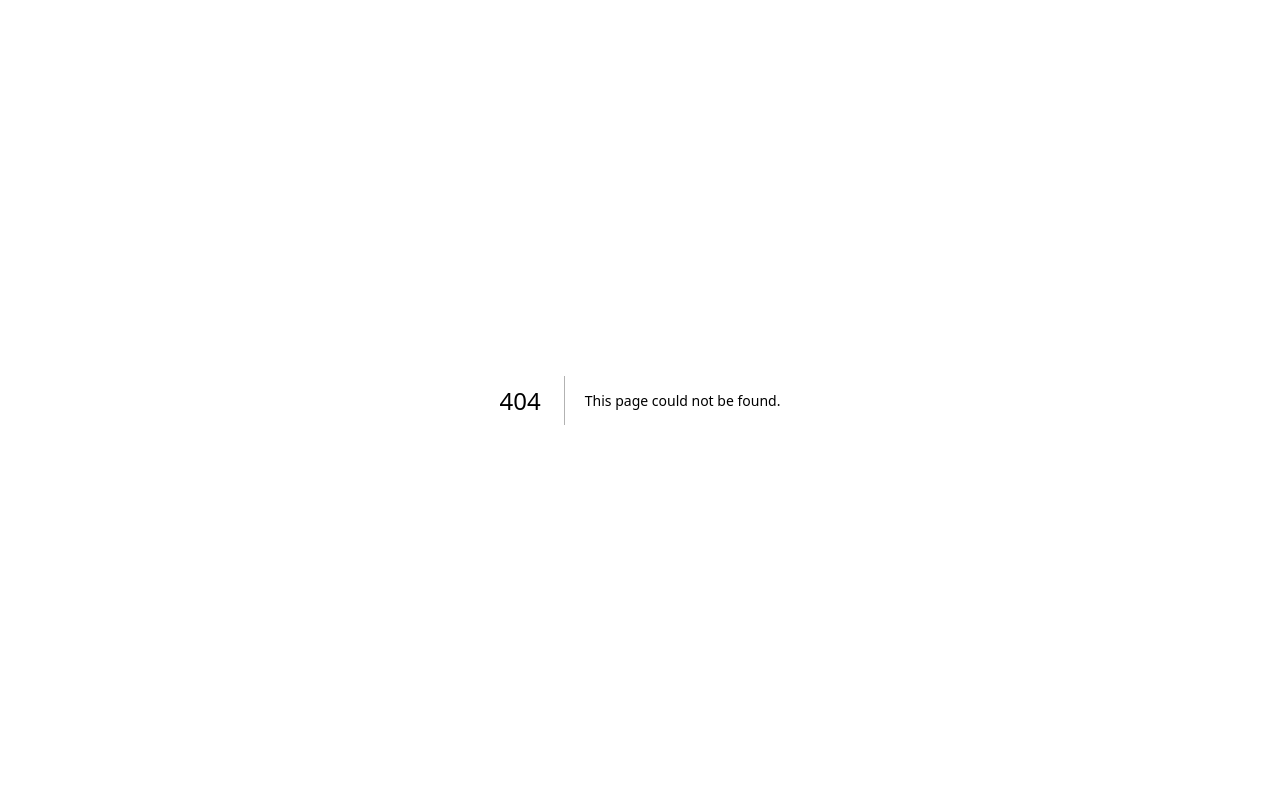
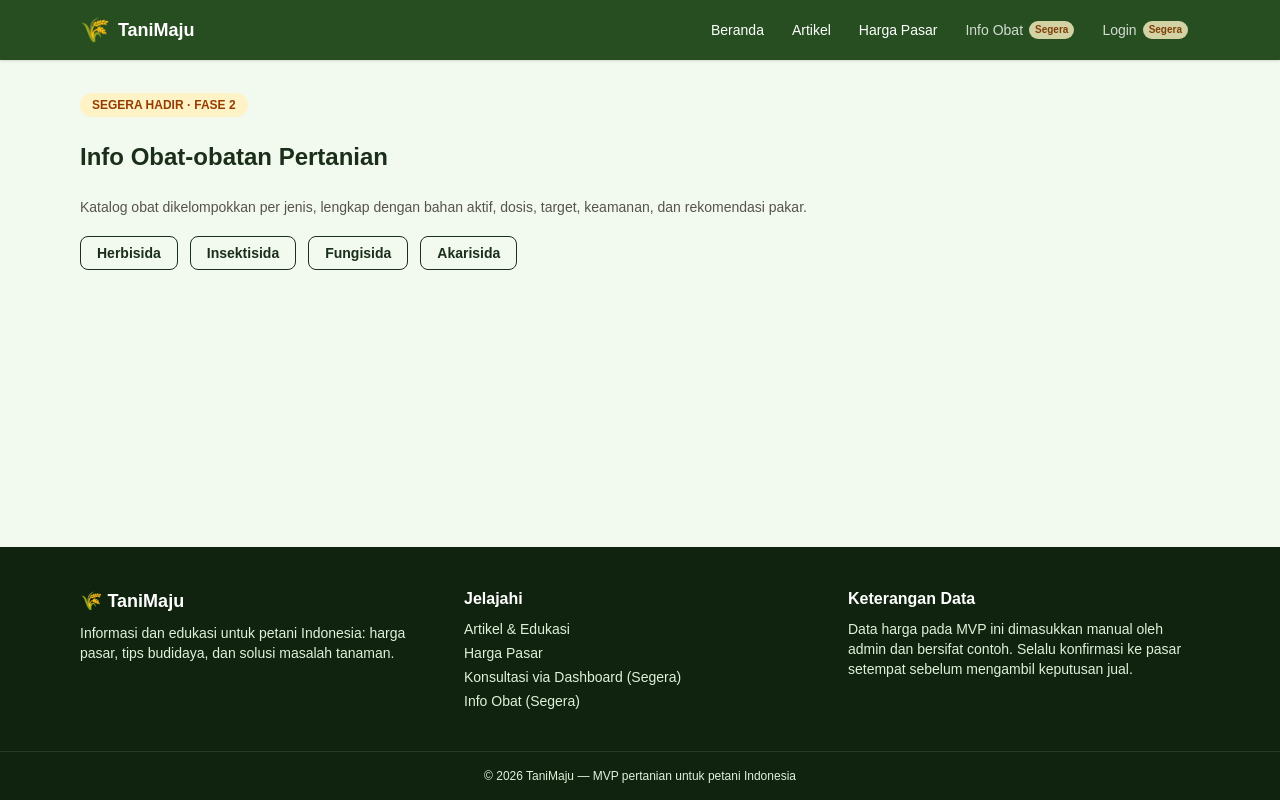
Before and after one commit to KELOMPOK-2-PTKOM2026/TIM-1-PERTANIAN, a Next.js app: page /obat in a window 1280 px wide. Before the commit this address had no page. Built offline with nearby package versions, Linux system fonts and the light colour scheme.

Commit message:
feat: stub route obat Fase 2

```diff
--- /dev/null
+++ b/app/(public)/obat/[slug]/page.tsx
@@ -0,0 +1,20 @@
+// Stub Fase 2: detail obat (dosis, cara pakai, APD/PHI, box rekomendasi).
+// TODO Fase 2: fetch dari modules/obat, 404 bila slug tidak ada / isPublished=false.
+export default async function ObatDetailPage({
+  params,
+}: {
+  params: Promise<{ slug: string }>;
+}) {
+  const { slug } = await params;
+  return (
+    <div className="space-y-4 py-8">
+      <span className="inline-block rounded-full bg-amber-100 px-3 py-1 text-xs font-bold text-amber-800">
+        SEGERA HADIR · FASE 2
+      </span>
+      <h1 className="text-2xl font-extrabold">{slug}</h1>
+      <p className="text-sm text-stone-600">
+        Detail dosis, cara pakai, keamanan, dan rekomendasi pakar akan tampil di sini.
+      </p>
+    </div>
+  );
+}
--- /dev/null
+++ b/app/(public)/obat/jenis/[jenis]/page.tsx
@@ -0,0 +1,20 @@
+// Stub Fase 2: daftar obat per jenis (herbisida|insektisida|fungisida|akarisida).
+// TODO Fase 2: validasi params + list dari modules/obat.
+export default async function ObatJenisPage({
+  params,
+}: {
+  params: Promise<{ jenis: string }>;
+}) {
+  const { jenis } = await params;
+  return (
+    <div className="space-y-4 py-8">
+      <span className="inline-block rounded-full bg-amber-100 px-3 py-1 text-xs font-bold text-amber-800">
+        SEGERA HADIR · FASE 2
+      </span>
+      <h1 className="text-2xl font-extrabold capitalize">Obat: {jenis}</h1>
+      <p className="text-sm text-stone-600">
+        Daftar obat jenis ini akan tampil di sini setelah modul Info Obat Fase 2 jadi.
+      </p>
+    </div>
+  );
+}
--- /dev/null
+++ b/app/(public)/obat/page.tsx
@@ -0,0 +1,32 @@
+import Link from "next/link";
+
+const JENIS = ["herbisida", "insektisida", "fungisida", "akarisida"] as const;
+
+// Stub Fase 2: katalog obat (nama dagang, bahan aktif, dosis, keamanan).
+// TODO Fase 2: list dari modules/obat + filter jenis + search.
+export default function ObatPage() {
+  return (
+    <div className="space-y-6 py-8">
+      <span className="inline-block rounded-full bg-amber-100 px-3 py-1 text-xs font-bold text-amber-800">
+        SEGERA HADIR · FASE 2
+      </span>
+      <h1 className="text-2xl font-extrabold">Info Obat-obatan Pertanian</h1>
+      <p className="text-sm text-stone-600">
+        Katalog obat dikelompokkan per jenis, lengkap dengan bahan aktif, dosis, target, keamanan,
+        dan rekomendasi pakar.
+      </p>
+      <ul className="flex flex-wrap gap-3">
+        {JENIS.map((j) => (
+          <li key={j}>
+            <Link
+              href={`/obat/jenis/${j}`}
+              className="rounded-lg border px-4 py-2 text-sm font-bold capitalize hover:underline"
+            >
+              {j}
+            </Link>
+          </li>
+        ))}
+      </ul>
+    </div>
+  );
+}
--- a/components/Footer.tsx
+++ b/components/Footer.tsx
@@ -30,7 +30,7 @@ export default function Footer() {
               </Link>
             </li>
             <li>
-              <Link href="/segera-hadir?fitur=obat" className="hover:underline">
+              <Link href="/obat" className="hover:underline">
                 Info Obat (Segera)
               </Link>
             </li>
--- a/components/Navbar.tsx
+++ b/components/Navbar.tsx
@@ -14,7 +14,8 @@ export type NavItem = {
 };
 
 // KUNCI PLAN: menu Fase 2 (info obat, login) tetap tampil dengan
-// status "soon" -> klik mengarah ke /segera-hadir, bukan 404.
+// status "soon" -> Info Obat mengarah ke /obat (stub Fase 2),
+// Login mengarah ke /segera-hadir (stub auth OAuth Google).
 // Konsultasi TIDAK ada di navbar publik — hanya di dashboard (Fase 2, wajib login).
 export const NAV_ITEMS: NavItem[] = [
   { label: "Beranda", href: "/", status: "active" },
@@ -22,14 +23,14 @@ export const NAV_ITEMS: NavItem[] = [
   { label: "Harga Pasar", href: "/harga-pasar", status: "active" },
   {
     label: "Info Obat",
-    href: "/segera-hadir?fitur=obat",
+    href: "/obat",
     status: "soon",
     fitur: "obat",
     children: [
-      { label: "Herbisida", href: "/segera-hadir?fitur=obat-herbisida", status: "soon" },
-      { label: "Insektisida", href: "/segera-hadir?fitur=obat-insektisida", status: "soon" },
-      { label: "Fungisida", href: "/segera-hadir?fitur=obat-fungisida", status: "soon" },
-      { label: "Akarisida", href: "/segera-hadir?fitur=obat-akarisida", status: "soon" },
+      { label: "Herbisida", href: "/obat/jenis/herbisida", status: "soon" },
+      { label: "Insektisida", href: "/obat/jenis/insektisida", status: "soon" },
+      { label: "Fungisida", href: "/obat/jenis/fungisida", status: "soon" },
+      { label: "Akarisida", href: "/obat/jenis/akarisida", status: "soon" },
     ],
   },
   { label: "Login", href: "/segera-hadir?fitur=login", status: "soon", fitur: "login" },
```
